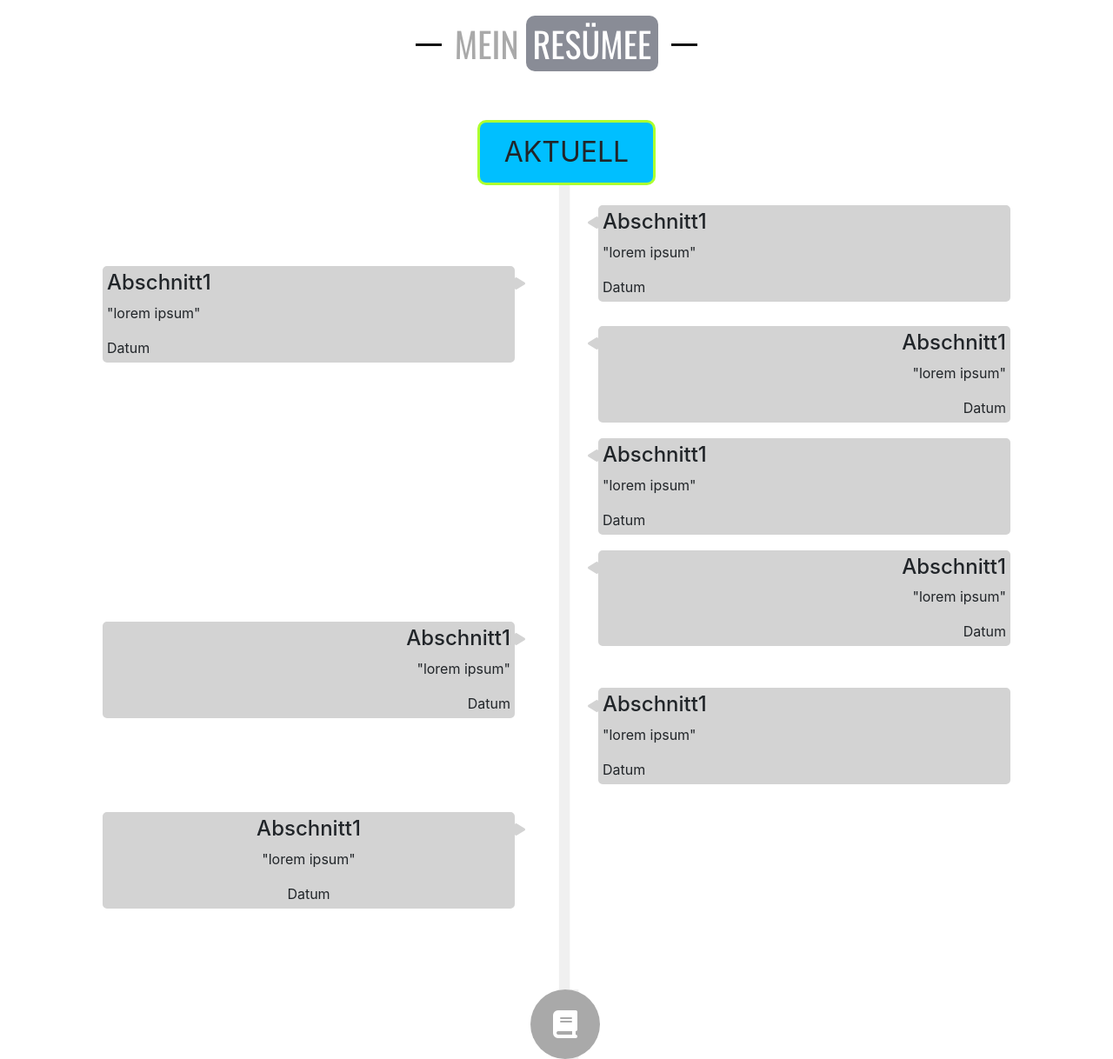
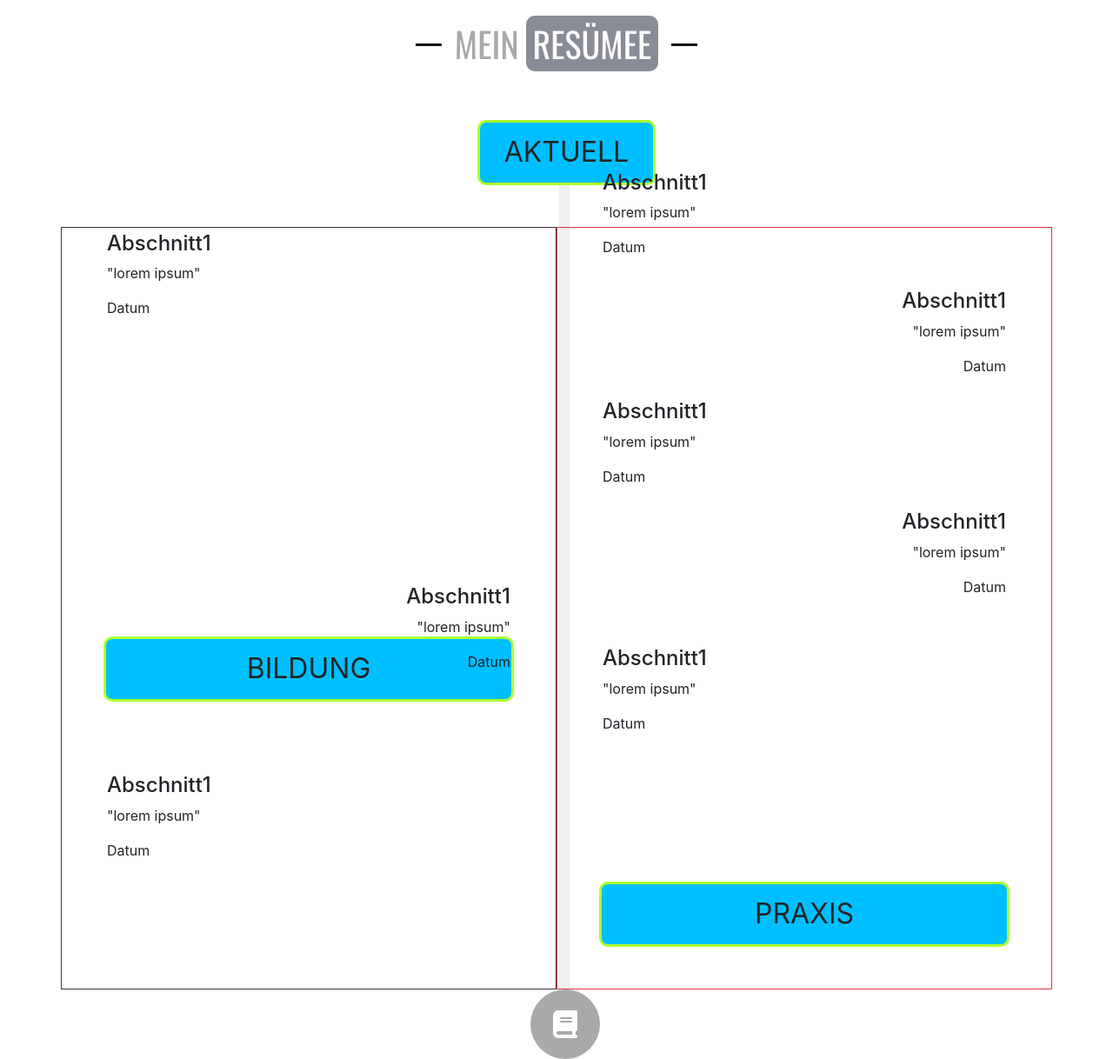
Before and after one commit to QVllasa/Homepage_old, a PHP site: page /home.html in a window 1280 px wide. Shown: the part 3691-4909 px from the top of the page at 87% size. Run offline with PHP 8.4, Linux system fonts and the light colour scheme; some libraries are stand-ins or nearby versions.

Commit message:
working on resume section

```diff
--- a/Development/css/homestyle.css
+++ b/Development/css/homestyle.css
@@ -570,16 +570,13 @@ video {
 
 .section-left-side {
   text-align: left;
-  background-color: lightgray;
-  border: 5px solid lightgray;
-  border-radius: 5px;
+  padding: 4px;
+
 }
 
 .section-right-side {
   text-align: right;
-  background-color: lightgray;
-  border: 5px solid lightgray;
-  border-radius: 5px;
+  padding: 4px;
 }
 
 
@@ -591,7 +588,7 @@ video {
   height: 1000px;
 }
 
-.present {
+.my-present {
   height: 75px;
   padding: 10px;
   margin: 0 40% 0 42%;
@@ -602,21 +599,74 @@ video {
   text-transform: uppercase;
 }
 
-#zgk {
-  text-align: center;
-  right: 0 !important;
+.my-education {
+  height: 75px;
+  padding: 10px;
+  background-color: deepskyblue;
+  border: 3px solid greenyellow;
+  border-radius: 10px;
+  font-size: 200%;
+  text-transform: uppercase;
+  opacity: 1;
+}
+
+.my-work {
+  height: 75px;
+  padding: 10px;
+  background-color: deepskyblue;
+  border: 3px solid greenyellow;
+  border-radius: 10px;
+  font-size: 200%;
+  text-transform: uppercase;
+  opacity: 1;
+}
+
+
+#left3 {
+  text-align: left;
+  left: 0 !important;
   transform: translateY(310px);
 
 }
 
-#uni-kn {
+#left2 {
   transform: translateY(250px);
 }
 
-#KIT {
-
+#left1:hover {
+  background-color: lightgray;
+  border-radius: 5px;
+  transition: 0.5s;
 }
 
+
+#left2:hover {
+  background-color: lightgray;
+  border-radius: 5px;
+  transition: 0.5s;
+}
+
+
+#left3:hover {
+  background-color: lightgray;
+  border-radius: 5px;
+  transition: 0.5s;
+}
+
+#left1:hover .bubble-arrow-left {
+  opacity: 1;
+  transition: 0.5s;
+}
+
+#left2:hover .bubble-arrow-left {
+  opacity: 1;
+  transition: 0.5s;
+}
+
+#left3:hover .bubble-arrow-left {
+  opacity: 1;
+  transition: 0.5s;
+}
 
 #start-icon {
   transform: translateX(10px);
@@ -633,23 +683,85 @@ video {
 }
 
 
-#siemens-plm {
-  transform: translateY(-70px);
+#right1:hover {
+  background-color: lightgray;
+  border-radius: 5px;
+  transition: 0.5s;
 }
 
-#ve-internship {
+#right2:hover {
+  background-color: lightgray;
+  border-radius: 5px;
+  transition: 0.5s;
+}
+
+#right3:hover {
+  background-color: lightgray;
+  border-radius: 5px;
+  transition: 0.5s;
+}
+
+#right4:hover {
+  background-color: lightgray;
+  border-radius: 5px;
+  transition: 0.5s;
+}
+
+#right4:hover {
+  background-color: lightgray;
+  border-radius: 5px;
+  transition: 0.5s;
+}
+
+#right5:hover {
+  background-color: lightgray;
+  border-radius: 5px;
+  transition: 0.5s;
+}
+
+#right1:hover .bubble-arrow-right {
+  opacity: 1;
+  transition: 0.5s;
+}
+
+#right2:hover .bubble-arrow-right {
+  opacity: 1;
+  transition: 0.5s;
+}
+
+#right3:hover .bubble-arrow-right {
+  opacity: 1;
+  transition: 0.5s;
+}
+
+#right4:hover .bubble-arrow-right {
+  opacity: 1;
+  transition: 0.5s;
+}
+
+#right5:hover .bubble-arrow-right {
+  opacity: 1;
+  transition: 0.5s;
+}
+
+#right1 {
+  transform: translateY(-70px);
+
+}
+
+#right2 {
   transform: translateY(-90px);
 }
 
-#siemens-ag {
+#right3 {
   transform: translateY(-120px);
 }
 
-#maus {
+#right4 {
   transform: translateY(-150px);
 }
 
-#internship {
+#right5 {
   transform: translateY(-150px);
 }
 
@@ -657,6 +769,7 @@ video {
   float: right;
   margin: -15% -17px 0 0;
   color: #D3D3D3;
+  opacity: 0;
 }
 
 .bubble-arrow-right {
@@ -664,4 +777,13 @@ video {
   margin: -15% 0 0 -17px;
   color: #D3D3D3;
   transform: rotate(180deg);
+  opacity: 0;
 }
+
+.left-column:hover {
+  background: #1c7430;
+}
+
+.right-column:hover {
+  background: whitesmoke;
+}
--- a/Development/home.html
+++ b/Development/home.html
@@ -795,10 +795,18 @@
     <!-- resume station list -->
     <div class="container">
       <div class="row" id="resume-lists">
-        <div class="container  text-center present mb-4">Aktuell</div>
-        <div class="col-lg-6 px-5 mx-auto text-center">
+        <div class="container  text-center my-present mb-4">Aktuell</div>
+        <div class="col-lg-6 px-5 mx-auto text-center border border-dark left-column align-text-bottom">
           <ul class="resume-list-school px-0">
-            <li class="section-left-side" id="KIT">
+            <li class="section-left-side" id="left1">
+              <div>
+                <h4>Abschnitt1</h4>
+                <p>"lorem ipsum"</p>
+                <span>Datum</span>
+                <i class="fas fa-play bubble-arrow-left "></i>
+              </div>
+            </li>
+            <li class="section-right-side my-5" id="left2">
               <div>
                 <h4>Abschnitt1</h4>
                 <p>"lorem ipsum"</p>
@@ -806,15 +814,7 @@
                 <i class="fas fa-play bubble-arrow-left"></i>
               </div>
             </li>
-            <li class="section-right-side my-5" id="uni-kn">
-              <div>
-                <h4>Abschnitt1</h4>
-                <p>"lorem ipsum"</p>
-                <span>Datum</span>
-                <i class="fas fa-play bubble-arrow-left"></i>
-              </div>
-            </li>
-            <li class="section-left-side my-5" id="zgk">
+            <li class="section-left-side my-5" id="left3">
               <div>
                 <h4>Abschnitt1</h4>
                 <p>"lorem ipsum"</p>
@@ -824,10 +824,15 @@
             </li>
 
           </ul>
+
+
+          <div class="container text-center my-education">Bildung</div>
+
+
         </div>
-        <div class="col-lg-6 mx-auto px-5 text-center">
+        <div class="col-lg-6 mx-auto px-5 text-center border border-danger right-column">
           <ul class="resume-list-work px-0">
-            <li class="section-left-side" id="siemens-plm">
+            <li class="section-left-side" id="right1">
               <div>
                 <h4>Abschnitt1</h4>
                 <p>"lorem ipsum"</p>
@@ -835,7 +840,7 @@
                 <i class="fas fa-play bubble-arrow-right"></i>
               </div>
             </li>
-            <li class="section-right-side mt-5" id="ve-internship">
+            <li class="section-right-side mt-5" id="right2">
               <div>
                 <h4>Abschnitt1</h4>
                 <p>"lorem ipsum"</p>
@@ -843,7 +848,7 @@
                 <i class="fas fa-play bubble-arrow-right"></i>
               </div>
             </li>
-            <li class="section-left-side mt-5" id="siemens-ag">
+            <li class="section-left-side mt-5" id="right3">
               <div>
                 <h4>Abschnitt1</h4>
                 <p>"lorem ipsum"</p>
@@ -851,7 +856,7 @@
                 <i class="fas fa-play bubble-arrow-right"></i>
               </div>
             </li>
-            <li class="section-right-side mt-5" id="maus">
+            <li class="section-right-side mt-5" id="right4">
               <div>
                 <h4>Abschnitt1</h4>
                 <p>"lorem ipsum"</p>
@@ -859,7 +864,7 @@
                 <i class="fas fa-play bubble-arrow-right"></i>
               </div>
             </li>
-            <li class="section-left-side mt-5" id="internship">
+            <li class="section-left-side mt-5" id="right5">
               <div>
                 <h4>Abschnitt1</h4>
                 <p>"lorem ipsum"</p>
@@ -868,6 +873,9 @@
               </div>
             </li>
           </ul>
+
+          <div class="container  text-center present mb-4 my-work">Praxis</div>
+
         </div>
 
       </div>
```
